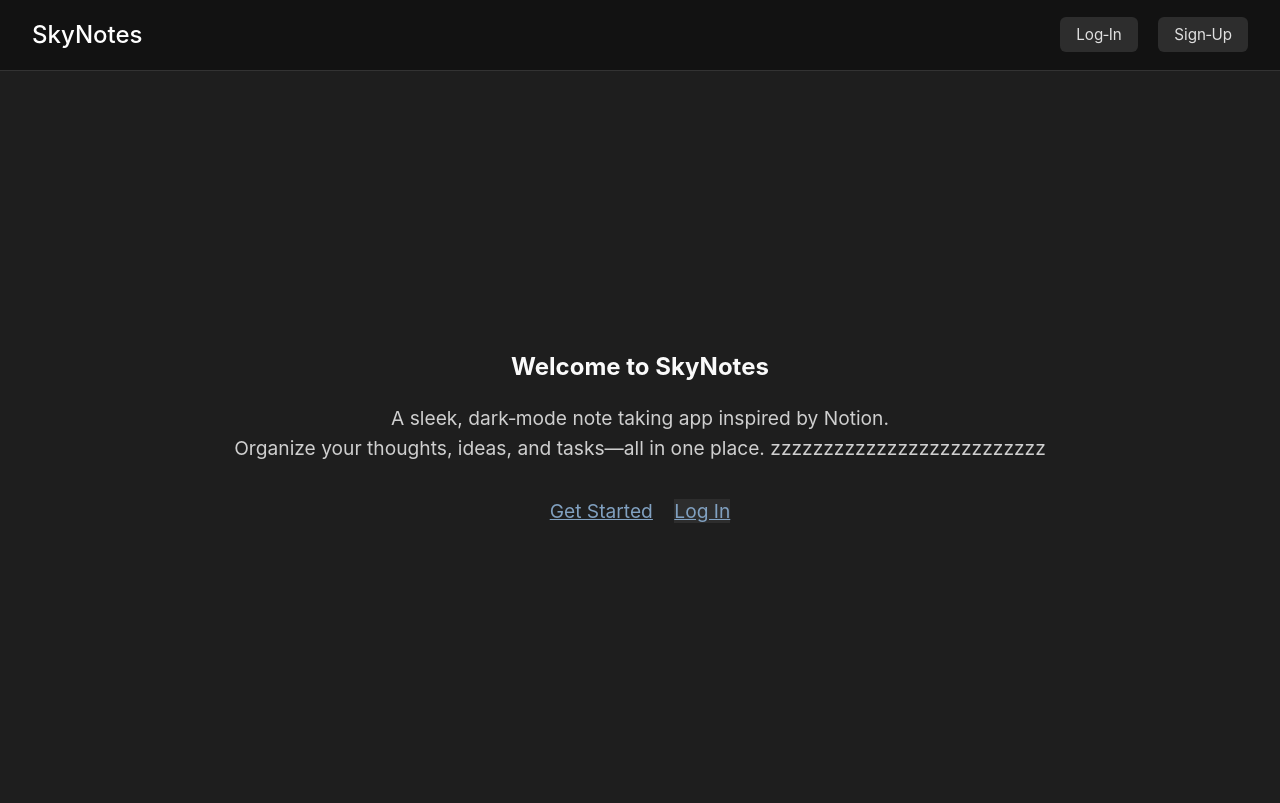
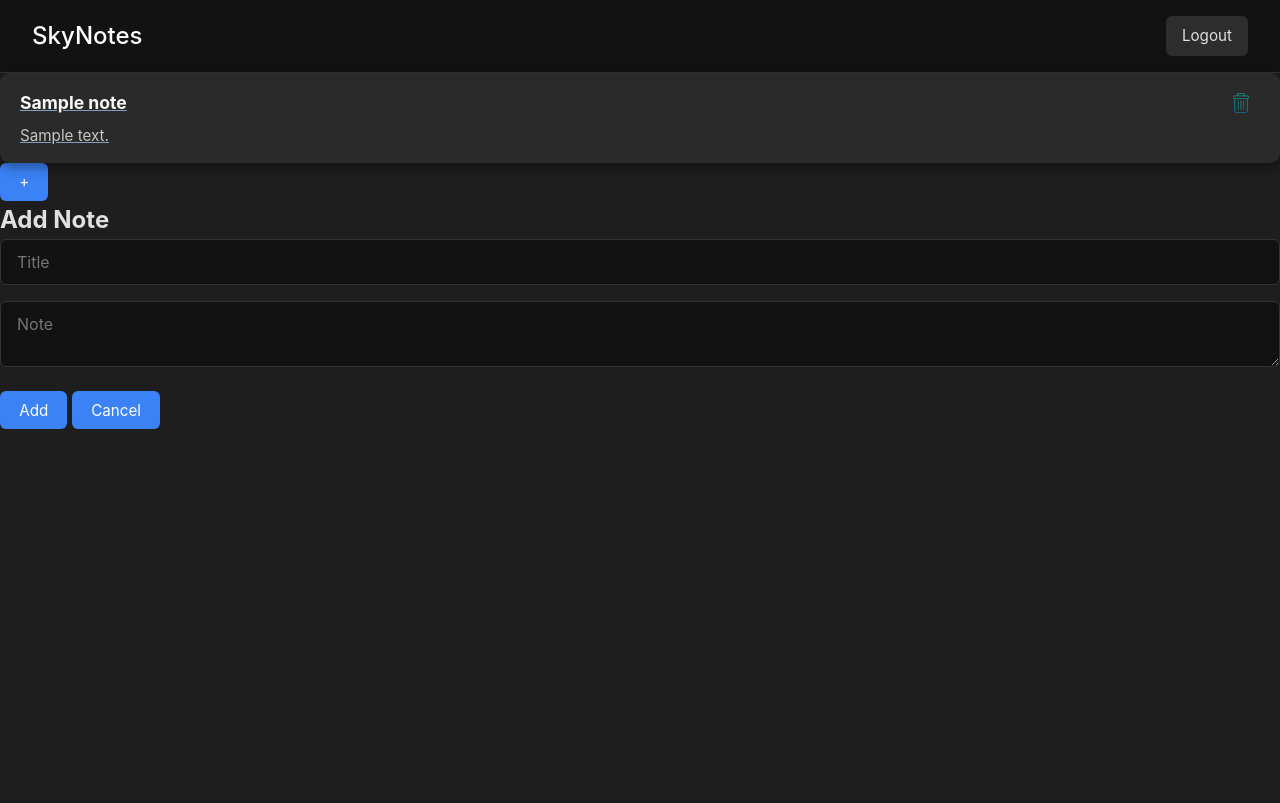
Before and after one commit to NaveenRBS/SkyNotes, a Flask app: page /dashboard in a window 1280 px wide. After the commit the page ends 429 px from the top, so only its background shows below. Run offline with Flask 3, Linux system fonts and the light colour scheme; the visitor is signed in with stand-in values (Sample User, id 1); tables that the repository leaves empty or names only in its code hold one stand-in row (values such as "Sample post"); data that the repository does not hold is empty.

Commit message:
fixed the index (really )

```diff
--- a/templates/index.html
+++ b/templates/index.html
@@ -1,49 +1,63 @@
 <!DOCTYPE html>
 <html lang="en">
 <head>
-  <meta charset="UTF-8" />
-  <meta name="viewport" content="width=device-width, initial-scale=1.0"/>
-  <title>Welcome to SkyNotes</title>
-  <link rel="stylesheet" href="{{ url_for('static', filename='style.css') }}">
+    <meta charset="UTF-8">
+    <meta name="viewport" content="width=device-width, initial-scale=1.0">
+    <title>SkyNotes</title>
+    <link rel="stylesheet" href="{{ url_for('static', filename='style.css')}}">
 </head>
 <body>
 
-  <!-- Navbar -->
-  <header class="navbar">
-    <h1>SkyNotes</h1>
-    <nav>
-      <a href="{{ url_for('login') }}">Log‑In</a>
-      <a href="{{ url_for('signup') }}">Sign‑Up</a>
-    </nav>
-  </header>
+    <div class="navbar">
+        <h1>SkyNotes</h1>
+        <!-- <a href="{{url_for('login')}}"  id="login" class="Login"  > Login |</a>   -->
+        <a href="{{url_for('logout')}}" id="signup" class="Login logout" > Logout </a>
+    </div>
 
-  <main class="login-main">
-    <!-- Flash messages -->
-    <!-- {% with messages = get_flashed_messages(with_categories=false) %}
-      {% if messages %}
-      <div class="flash-message">
-        {% for msg in messages %}
-          <p>{{ msg }}</p>
-        {% endfor %}
-      </div>
-      {% endif %}
+    <!-- {% with message = get_flashed_messages(with_categories = false) %}
+        {% if message %}
+             {% for messages in message %}
+            <div class="flash"> {{message[0]}} <a class="flash-close">X</a></div>
+           {% endfor%}
+        {% endif%}
     {% endwith %} -->
 
-    <!-- Landing Content -->
-    <section class="welcome">
-      <h2 style="font-size:1.5rem; color:#fafafa; margin-bottom:1rem;">
-        Welcome to SkyNotes
-      </h2>
-      <p style="color:#cfcfcf; margin-bottom:2rem;">
-        A sleek, dark‑mode note taking app inspired by Notion.<br>
-        Organize your thoughts, ideas, and tasks—all in one place. zzzzzzzzzzzzzzzzzzzzzzzzzz
-      </p>
-      <div>
-        <a href="{{ url_for('signup') }}" class="btn">Get Started</a>
-        <a href="{{ url_for('login') }}" class="btn" style="background-color:#2d2d2d; margin-left:1rem;">Log In</a>
-      </div>
-    </section>
-  </main>
+    <div class="container" >
+
+       {% for data in datas %}
+
+        <div class="note-container" >
+        <a href="{{url_for('editnote',user=data.user_id,id=data.note_id)}}"  class="edit">
+              <h2 id="note-title">{{ data.title }}</h2>
+              <p id="notes">{{ data.note }}</p>
+              <a href="{{url_for('deletenote',user=data.user_id,id=data.note_id)}}"> <button type="button" class="delete"><img src="{{ url_for('static', filename='img/delete (2).png') }}" alt="Delete"></button></a>
+        </a >
+        </div>
+        {% endfor %}
+
+    </div>
+
+    <div>
+        <button class="add-button" id="add-popup"> + </button>
+    </div>
+
+    <div class="popup-overlay"></div>
+
+    <div class="popup-box">
+        <h2>Add Note</h2>
+        <form action="" method="POST" class="popup-form">
+            <input type="text" placeholder="Title" name="title" id="note-title-input" >
+            <textarea placeholder="Note" name="note" id="note-description-input" ></textarea>
+            <button type="submit" id="add-note" >Add </button>
+            <button type="button"  id="cancel-popup">Cancel</button>
+        </form>
+    </div>
+
 
 </body>
+
+<script src="{{ url_for('static', filename='jquery-3.7.1.min.js') }}"></script>
+<script src="{{ url_for('static', filename='jquery.validate.min.js') }}"></script>
+<script src="{{ url_for('static', filename='script.js') }}"></script>
+
 </html>
```
